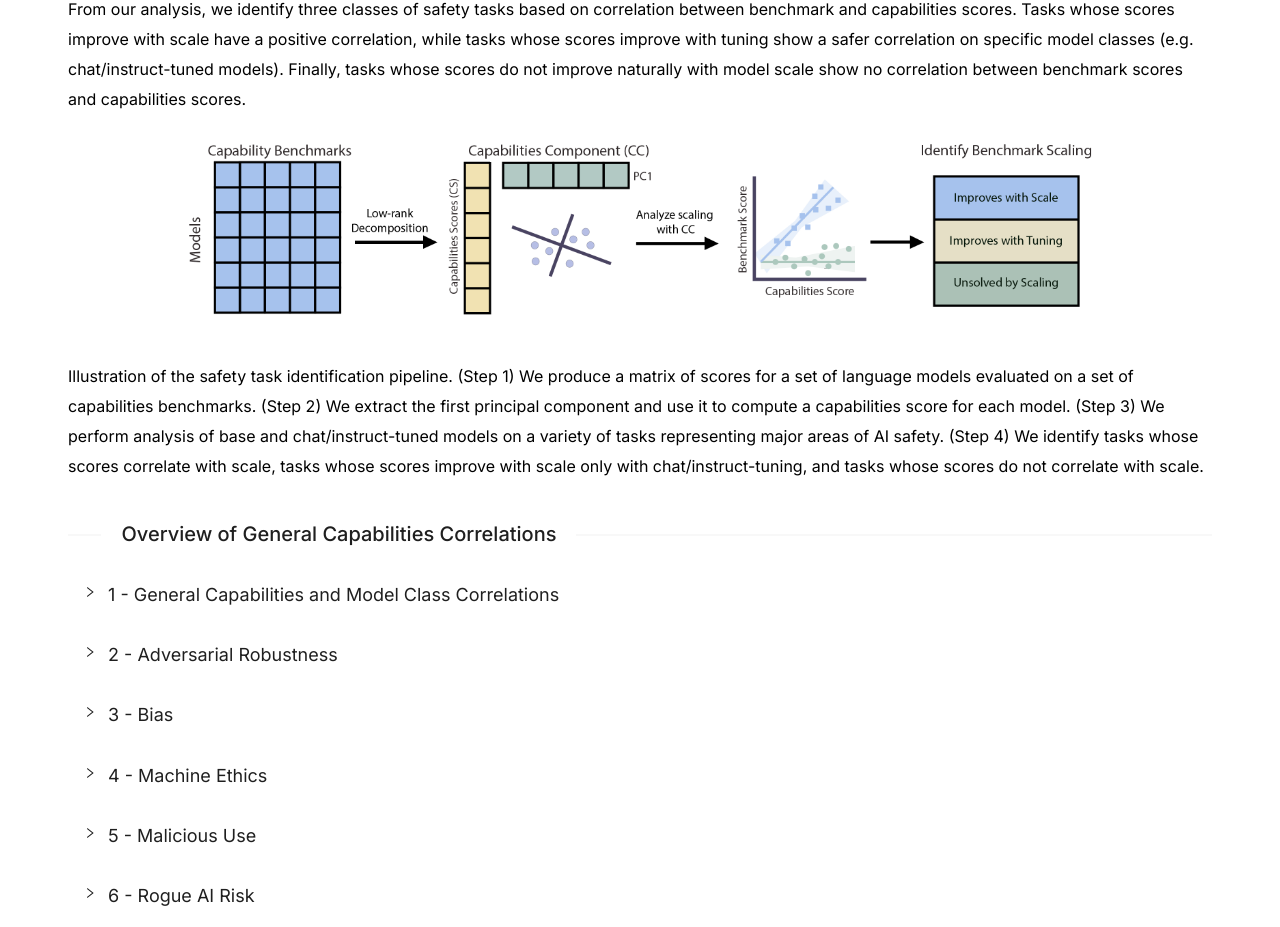
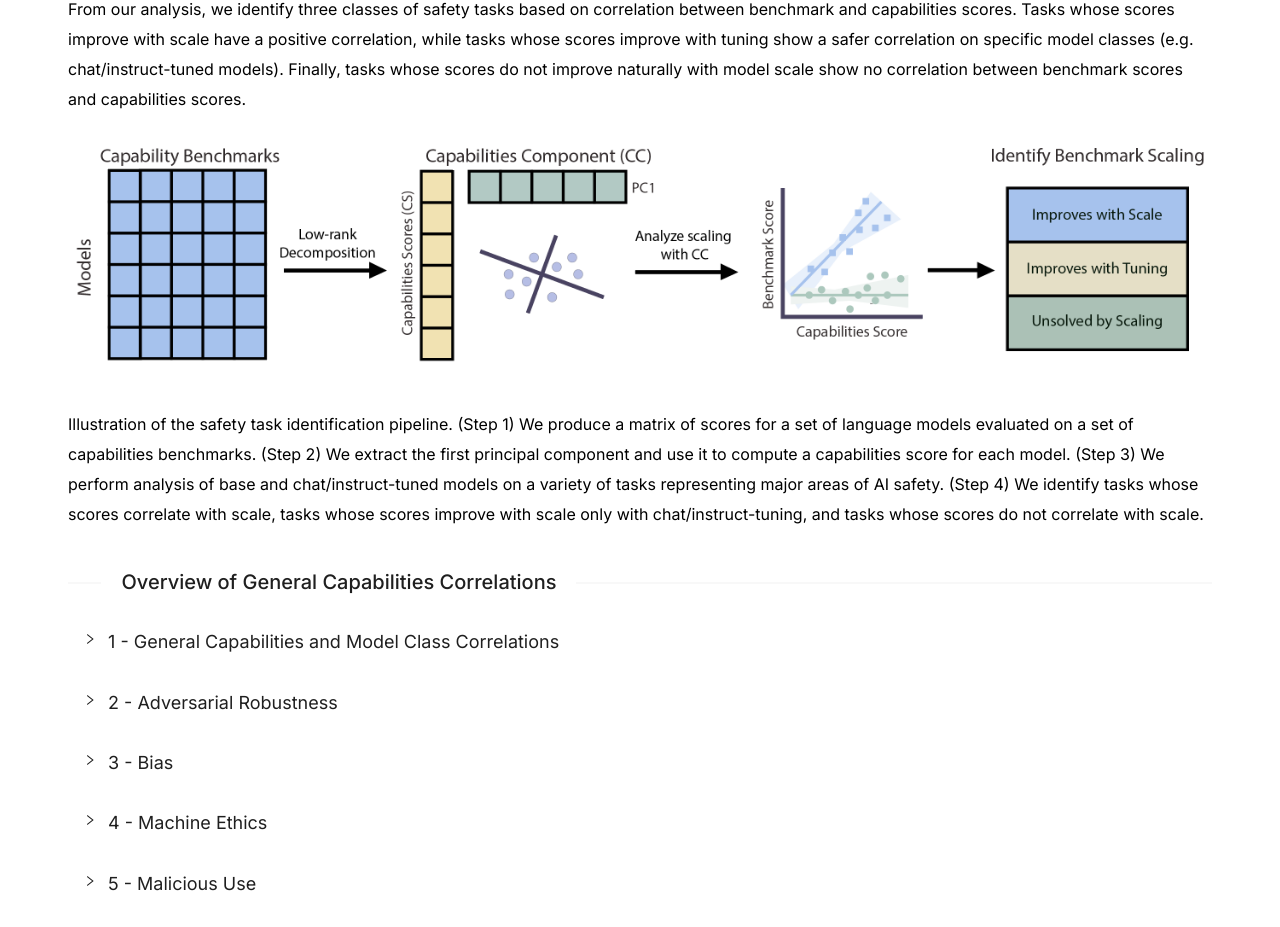
Before and after one commit to justinphan3110cais/safetywashing_website, a React (Create React App) app: page / in a window 1280 px wide. Shown: the part 1096-2023 px from the top of the page. Built offline with nearby package versions, Linux system fonts and the light colour scheme.

Commit message:
updated pipeline graphic

```diff
--- a/src/components/body/index.jsx
+++ b/src/components/body/index.jsx
@@ -32,7 +32,7 @@ const BodyPage = () => {
 					</p>
 					<br />
 					<div className='outline__image'>
-						<img src='images/pipeline.png' alt='outline' style={{ maxWidth: "80%" }} />
+						<img src='images/pipeline.png' alt='outline' style={{ maxWidth: "100%" }} />
 					</div>
 					<p className="description">
 						Illustration of the safety task identification pipeline. (Step 1) We produce a matrix of scores
```
